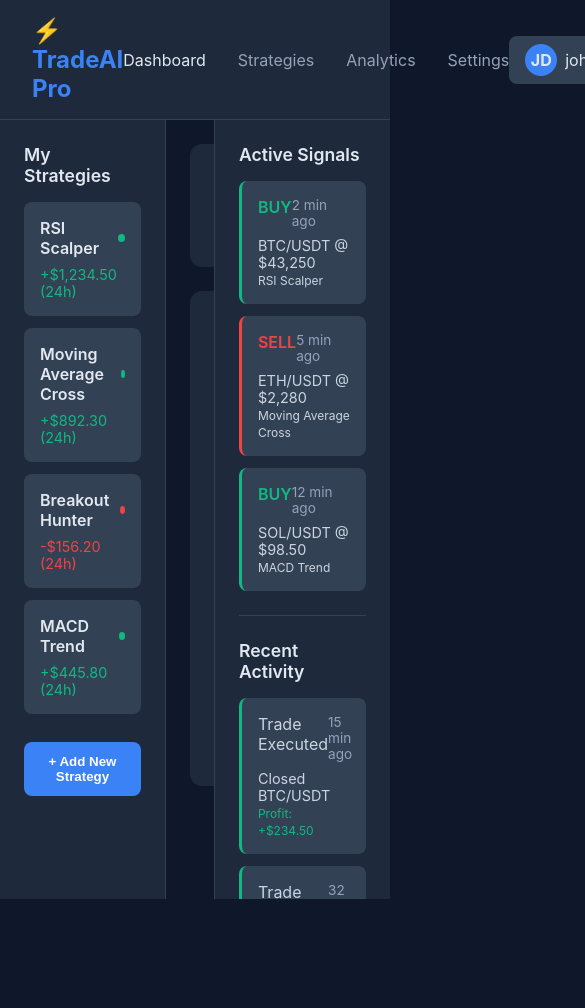
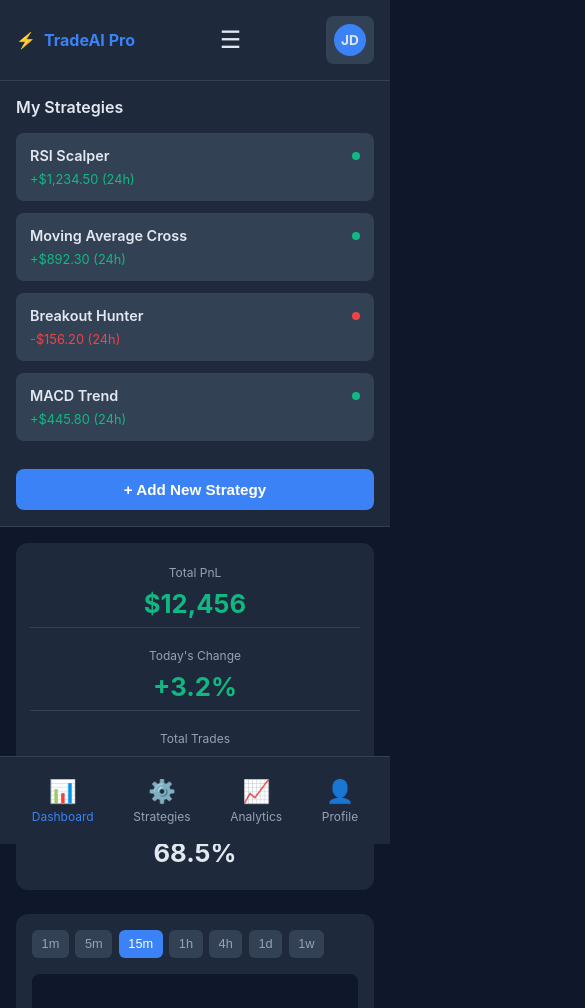
Before and after one commit to Ray-techno/trading-bot-app, a plain HTML site: page index.html in a window 390 px wide. Shown: the top 1008 px of the page, 585 px wide, since content can reach past the window. Before the commit the page ends 899 px from the top, so only its background shows below. Drawn offline with Linux system fonts and the light colour scheme.

Commit message:
Update index.html

```diff
--- a/index.html
+++ b/index.html
@@ -20,17 +20,23 @@
         /* Top Navigation */
         .navbar {
             background: #1e293b;
-            padding: 1rem 2rem;
+            padding: 1rem 1.5rem;
             display: flex;
             justify-content: space-between;
             align-items: center;
             border-bottom: 1px solid #334155;
+            position: sticky;
+            top: 0;
+            z-index: 100;
         }
 
         .logo {
-            font-size: 1.5rem;
+            font-size: 1.3rem;
             font-weight: bold;
             color: #3b82f6;
+            display: flex;
+            align-items: center;
+            gap: 0.5rem;
         }
 
         .nav-links {
@@ -42,6 +48,7 @@
             color: #94a3b8;
             text-decoration: none;
             transition: color 0.3s;
+            font-size: 0.95rem;
         }
 
         .nav-links a:hover, .nav-links a.active {
@@ -67,12 +74,27 @@
             align-items: center;
             justify-content: center;
             font-weight: bold;
+            font-size: 0.85rem;
+        }
+
+        .user-email {
+            font-size: 0.9rem;
+        }
+
+        /* Mobile Menu Button */
+        .mobile-menu-btn {
+            display: none;
+            background: none;
+            border: none;
+            color: #e2e8f0;
+            font-size: 1.5rem;
+            cursor: pointer;
         }
 
         /* Main Layout */
         .main-container {
             display: flex;
-            height: calc(100vh - 65px);
+            min-height: calc(100vh - 65px);
         }
 
         /* Left Sidebar */
@@ -114,6 +136,7 @@
         .strategy-name {
             font-weight: 600;
             color: #e2e8f0;
+            font-size: 0.95rem;
         }
 
         .status-dot {
@@ -121,6 +144,7 @@
             height: 8px;
             border-radius: 50%;
             background: #10b981;
+            flex-shrink: 0;
         }
 
         .status-dot.stopped {
@@ -128,7 +152,7 @@
         }
 
         .strategy-pnl {
-            font-size: 0.9rem;
+            font-size: 0.85rem;
             color: #10b981;
         }
 
@@ -147,6 +171,7 @@
             cursor: pointer;
             margin-top: 1rem;
             transition: background 0.3s;
+            font-size: 0.95rem;
         }
 
         .add-strategy-btn:hover {
@@ -203,6 +228,7 @@
             display: flex;
             gap: 0.5rem;
             margin-bottom: 1rem;
+            flex-wrap: wrap;
         }
 
         .timeframe-btn {
@@ -213,6 +239,7 @@
             border-radius: 6px;
             cursor: pointer;
             transition: all 0.3s;
+            font-size: 0.9rem;
         }
 
         .timeframe-btn:hover, .timeframe-btn.active {
@@ -231,7 +258,6 @@
             overflow: hidden;
         }
 
-        /* Simple Candlestick Visualization */
         .candles {
             display: flex;
             align-items: flex-end;
@@ -297,6 +323,7 @@
         .signal-type {
             font-weight: 600;
             color: #10b981;
+            font-size: 0.9rem;
         }
 
         .signal-type.sell {
@@ -304,12 +331,12 @@
         }
 
         .signal-time {
-            font-size: 0.85rem;
+            font-size: 0.8rem;
             color: #94a3b8;
         }
 
         .signal-details {
-            font-size: 0.9rem;
+            font-size: 0.85rem;
             color: #cbd5e1;
         }
 
@@ -318,21 +345,227 @@
             background: #334155;
             margin: 1.5rem 0;
         }
+
+        /* RESPONSIVE STYLES */
+
+        /* Tablet (768px and below) */
+        @media (max-width: 1024px) {
+            .right-sidebar {
+                display: none;
+            }
+
+            .portfolio-overview {
+                grid-template-columns: repeat(2, 1fr);
+                gap: 1rem;
+            }
+
+            .metric-value {
+                font-size: 1.5rem;
+            }
+        }
+
+        /* Mobile (768px and below) */
+        @media (max-width: 768px) {
+            .navbar {
+                padding: 1rem;
+            }
+
+            .logo {
+                font-size: 1.1rem;
+            }
+
+            .nav-links {
+                display: none;
+            }
+
+            .mobile-menu-btn {
+                display: block;
+            }
+
+            .user-email {
+                display: none;
+            }
+
+            .user-profile {
+                padding: 0.5rem;
+            }
+
+            .main-container {
+                flex-direction: column;
+            }
+
+            .left-sidebar {
+                width: 100%;
+                border-right: none;
+                border-bottom: 1px solid #334155;
+                padding: 1rem;
+            }
+
+            .sidebar-title {
+                font-size: 1rem;
+            }
+
+            .strategy-card {
+                padding: 0.875rem;
+            }
+
+            .center-content {
+                padding: 1rem;
+            }
+
+            .portfolio-overview {
+                padding: 1rem;
+                grid-template-columns: repeat(2, 1fr);
+                gap: 1rem;
+            }
+
+            .metric-label {
+                font-size: 0.75rem;
+            }
+
+            .metric-value {
+                font-size: 1.4rem;
+            }
+
+            .chart-section {
+                padding: 1rem;
+            }
+
+            .chart-placeholder {
+                height: 300px;
+            }
+
+            .candles {
+                padding: 1rem;
+            }
+
+            .candle {
+                width: 12px;
+            }
+
+            .timeframe-btn {
+                padding: 0.5rem 0.75rem;
+                font-size: 0.85rem;
+            }
+
+            .right-sidebar {
+                display: none;
+            }
+        }
+
+        /* Small Mobile (480px and below) */
+        @media (max-width: 480px) {
+            .logo {
+                font-size: 1rem;
+            }
+
+            .portfolio-overview {
+                grid-template-columns: 1fr;
+                gap: 0.75rem;
+                padding: 0.875rem;
+            }
+
+            .metric {
+                padding: 0.5rem 0;
+                border-bottom: 1px solid #334155;
+            }
+
+            .metric:last-child {
+                border-bottom: none;
+            }
+
+            .metric-value {
+                font-size: 1.6rem;
+            }
+
+            .chart-placeholder {
+                height: 250px;
+            }
+
+            .timeframe-selector {
+                gap: 0.4rem;
+            }
+
+            .timeframe-btn {
+                padding: 0.4rem 0.6rem;
+                font-size: 0.8rem;
+            }
+
+            .strategy-name {
+                font-size: 0.9rem;
+            }
+
+            .strategy-pnl {
+                font-size: 0.8rem;
+            }
+        }
+
+        /* Bottom Navigation for Mobile */
+        .mobile-bottom-nav {
+            display: none;
+            position: fixed;
+            bottom: 0;
+            left: 0;
+            right: 0;
+            background: #1e293b;
+            border-top: 1px solid #334155;
+            padding: 0.75rem;
+            z-index: 100;
+        }
+
+        .mobile-nav-items {
+            display: flex;
+            justify-content: space-around;
+            align-items: center;
+        }
+
+        .mobile-nav-item {
+            display: flex;
+            flex-direction: column;
+            align-items: center;
+            gap: 0.25rem;
+            color: #94a3b8;
+            text-decoration: none;
+            font-size: 0.75rem;
+            padding: 0.5rem;
+        }
+
+        .mobile-nav-item.active {
+            color: #3b82f6;
+        }
+
+        .mobile-nav-icon {
+            font-size: 1.4rem;
+        }
+
+        @media (max-width: 768px) {
+            .mobile-bottom-nav {
+                display: block;
+            }
+
+            .center-content {
+                padding-bottom: 5rem;
+            }
+        }
     </style>
 </head>
 <body>
     <!-- Top Navigation -->
     <nav class="navbar">
-        <div class="logo">⚡ TradeAI Pro</div>
+        <div class="logo">
+            <span>⚡</span>
+            <span>TradeAI Pro</span>
+        </div>
         <div class="nav-links">
             <a href="#" class="active">Dashboard</a>
             <a href="#">Strategies</a>
             <a href="#">Analytics</a>
             <a href="#">Settings</a>
         </div>
+        <button class="mobile-menu-btn">☰</button>
         <div class="user-profile">
             <div class="user-avatar">JD</div>
-            <span>john@gmail.com</span>
+            <span class="user-email">john@gmail.com</span>
         </div>
     </nav>
 
@@ -467,7 +700,7 @@
             </div>
         </main>
 
-        <!-- Right Sidebar -->
+        <!-- Right Sidebar (Hidden on mobile/tablet) -->
         <aside class="right-sidebar">
             <h3 class="sidebar-title">Active Signals</h3>
 
@@ -531,5 +764,27 @@
             </div>
         </aside>
     </div>
+
+    <!-- Mobile Bottom Navigation -->
+    <nav class="mobile-bottom-nav">
+        <div class="mobile-nav-items">
+            <a href="#" class="mobile-nav-item active">
+                <div class="mobile-nav-icon">📊</div>
+                <div>Dashboard</div>
+            </a>
+            <a href="#" class="mobile-nav-item">
+                <div class="mobile-nav-icon">⚙️</div>
+                <div>Strategies</div>
+            </a>
+            <a href="#" class="mobile-nav-item">
+                <div class="mobile-nav-icon">📈</div>
+                <div>Analytics</div>
+            </a>
+            <a href="#" class="mobile-nav-item">
+                <div class="mobile-nav-icon">👤</div>
+                <div>Profile</div>
+            </a>
+        </div>
+    </nav>
 </body>
 </html>
```
